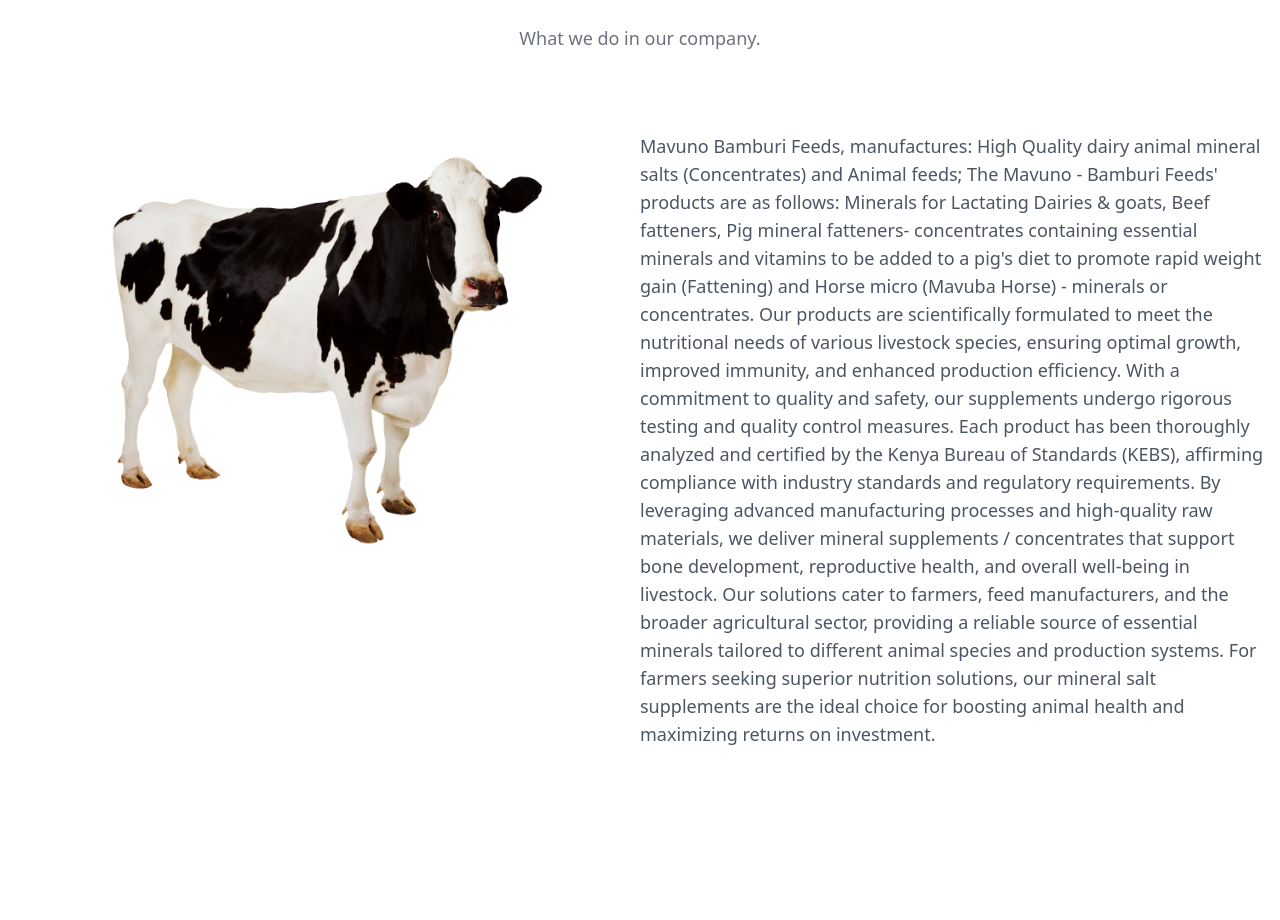
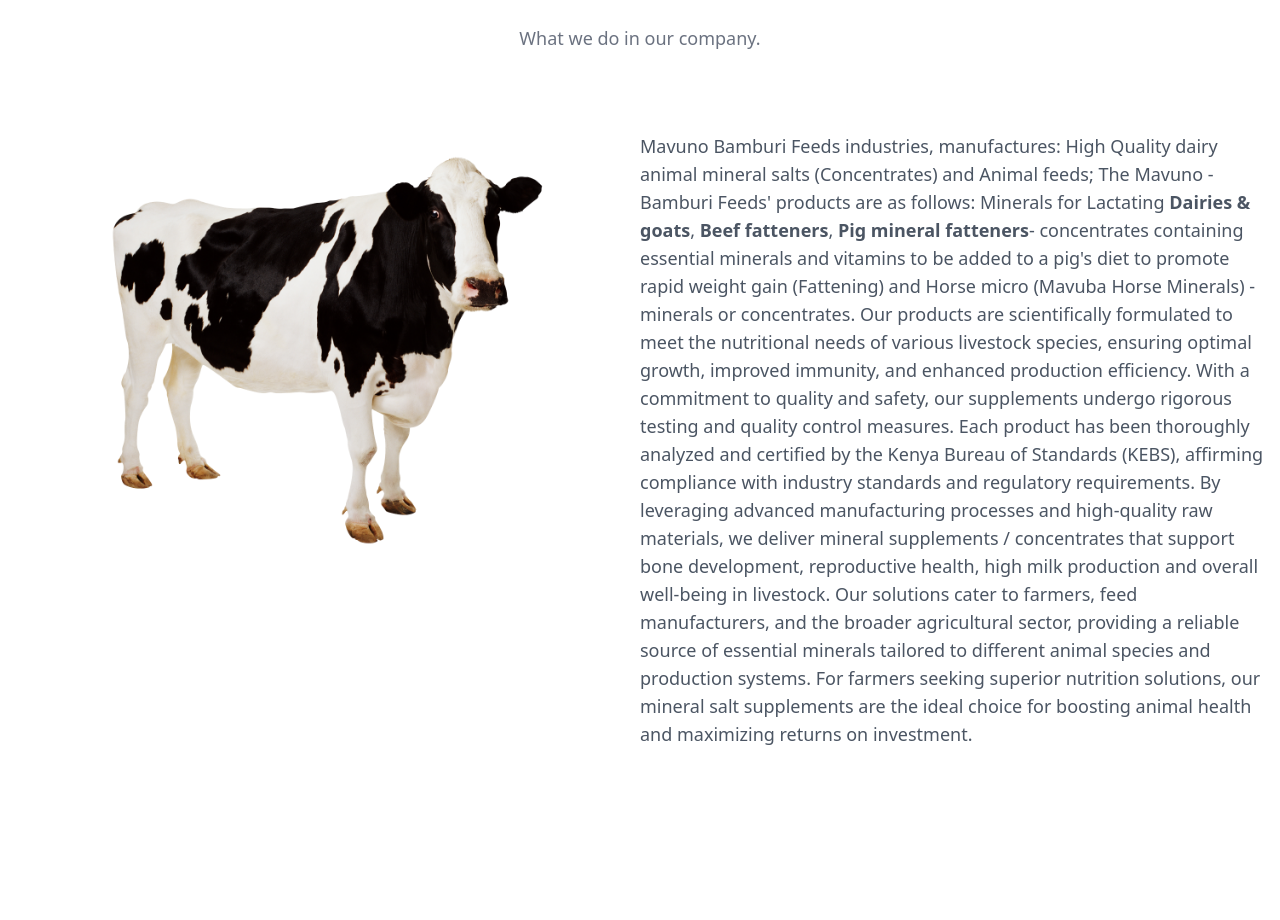
Before and after one commit to eugenewere/mavuno_feeds, a Nuxt app: page / in a window 1280 px wide. Shown: the part 740-1660 px from the top of the page. Built offline with nearby package versions, Linux system fonts and the light colour scheme.

Commit message:
update: about

```diff
--- a/pages/index.vue
+++ b/pages/index.vue
@@ -95,12 +95,12 @@
 <!--                       <h1 class="font-bold text-gray-700 text-3xl md:text-4xl mb-10">High Phosphorous Dairies <br> Mineral Supplements.</h1>-->
 
                         <p class="font-normal text-gray-600 text-sm md:text-lg">
-	                        Mavuno Bamburi Feeds, manufactures: High Quality dairy animal mineral salts (Concentrates) and Animal feeds; The Mavuno - Bamburi Feeds' products are as follows: Minerals for Lactating Dairies & goats, Beef fatteners, Pig mineral fatteners- concentrates containing essential minerals and vitamins to be added to a pig's diet to promote rapid weight gain (Fattening) and Horse micro (Mavuba Horse) - minerals or concentrates.
+	                        Mavuno Bamburi Feeds industries, manufactures: High Quality dairy animal mineral salts (Concentrates) and Animal feeds; The Mavuno - Bamburi Feeds' products are as follows: Minerals for Lactating <strong>Dairies & goats</strong>, <strong>Beef fatteners</strong>, <strong>Pig mineral fatteners</strong>- concentrates containing essential minerals and vitamins to be added to a pig's diet to promote rapid weight gain (Fattening) and Horse micro (Mavuba Horse Minerals) - minerals or concentrates.
 	                        Our products are scientifically formulated to meet the nutritional needs of various livestock species, ensuring optimal growth, improved immunity, and enhanced production efficiency.
 
 													With a commitment to quality and safety, our supplements undergo rigorous testing and quality control measures. Each product has been thoroughly analyzed and certified by the Kenya Bureau of Standards (KEBS), affirming compliance with industry standards and regulatory requirements.
 
-													By leveraging advanced manufacturing processes and high-quality raw materials, we deliver mineral supplements / concentrates that support bone development, reproductive health, and overall well-being in livestock. Our solutions cater to farmers, feed manufacturers, and the broader agricultural sector, providing a reliable source of essential minerals tailored to different animal species and production systems.
+													By leveraging advanced manufacturing processes and high-quality raw materials, we deliver mineral supplements / concentrates that support bone development, reproductive health, high milk production and overall well-being in livestock. Our solutions cater to farmers, feed manufacturers, and the broader agricultural sector, providing a reliable source of essential minerals tailored to different animal species and production systems.
 
 													For farmers seeking superior nutrition solutions, our mineral salt supplements are the ideal choice for boosting animal health and maximizing returns on investment.
                         </p>
```
